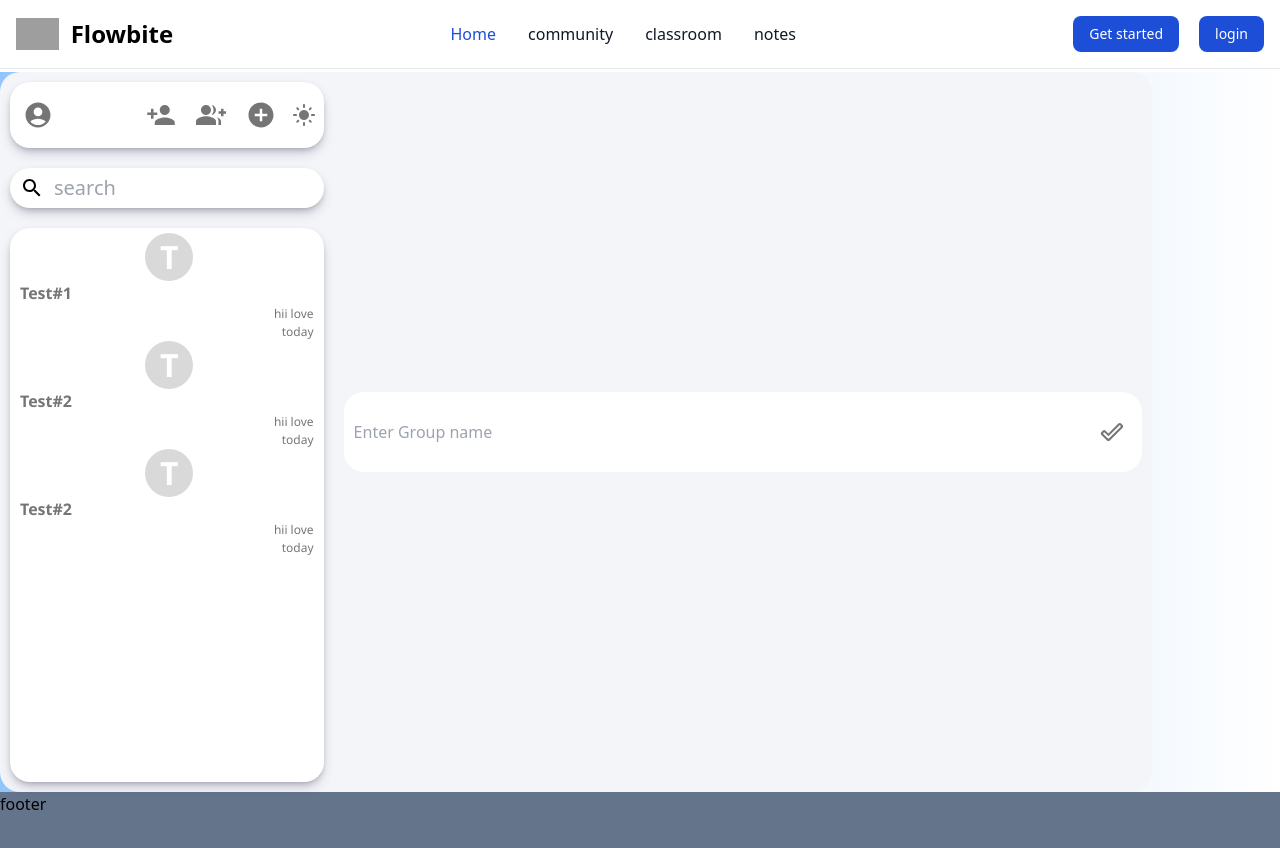
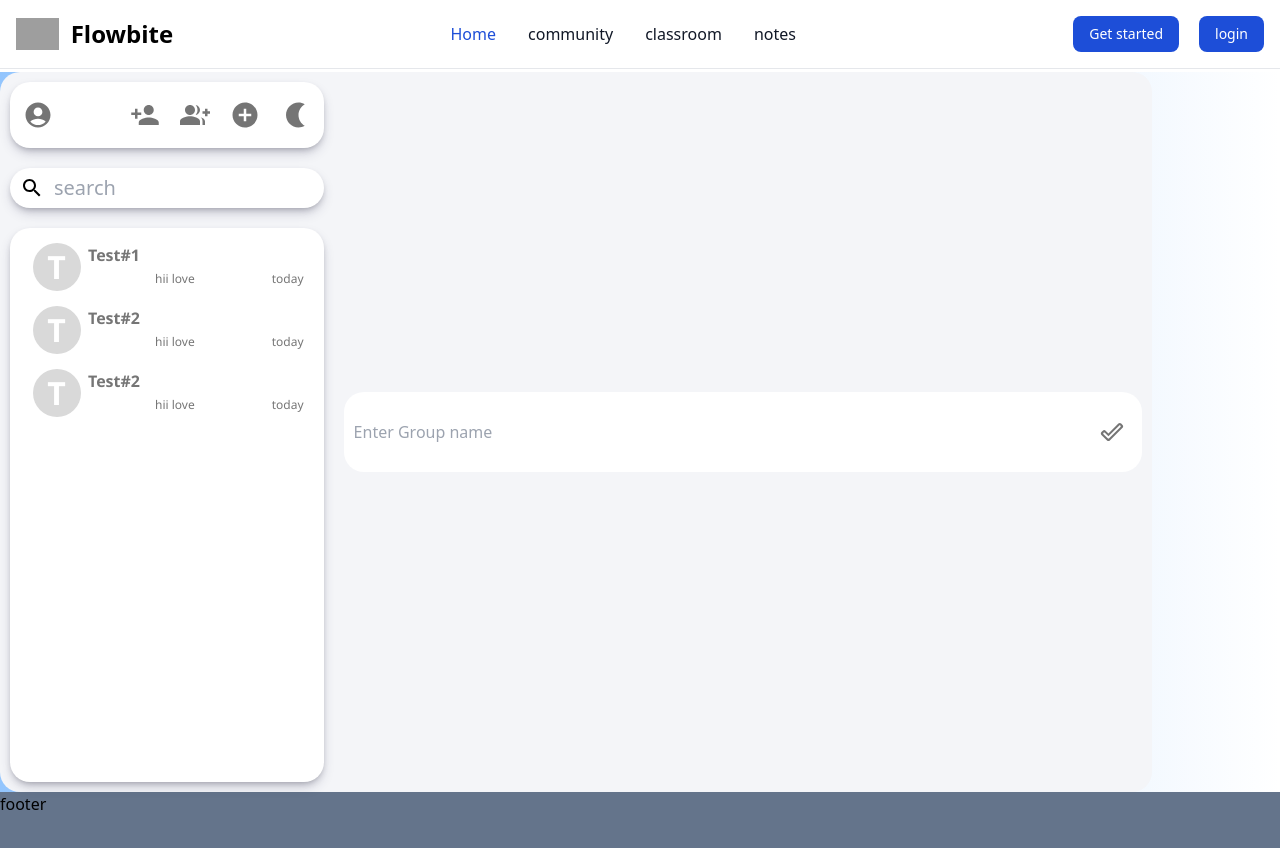
Before and after one commit to sanyampatil/E-education-W-RTC-PWA, a React (Vite) app: page /community/create-groups in a window 1280 px wide. Shown: the top 848 px of the page. Built offline with nearby package versions, Linux system fonts and the light colour scheme; grey boxes are pictures that could not be loaded.

Commit message:
added themetoggle Slice

```diff
--- a/src/components/community/ConversationItem.jsx
+++ b/src/components/community/ConversationItem.jsx
@@ -5,7 +5,7 @@ import { useNavigate } from 'react-router-dom'
 
   return (
     <>
-      <div className='.conversation-container'
+      <div className='conversation-container'
        onClick={() => navigate('chat')}
        >
         <p className='con-icon'>{props.name[0]}</p>
--- a/src/components/community/Sidebar.jsx
+++ b/src/components/community/Sidebar.jsx
@@ -11,6 +11,9 @@ import AccountCircleIcon from '@mui/icons-material/AccountCircle'
 import { IconButton } from '@mui/material'
 import ConversationItem from './ConversationItem'
 import { useNavigate } from 'react-router-dom'
+import { useDispatch, useSelector } from 'react-redux'
+import themeSlice, { toggleTheme } from '../../redux/slices/themeSlice'
+
 const Sidebar = () => {
   const [conversation, setconversation] = useState([
     {
@@ -32,20 +35,23 @@ const Sidebar = () => {
     }
   ])
   const navigate = useNavigate()
-  const [lightTheme, setlightTheme] = useState(true)
-
+  const dispatch = useDispatch(toggleTheme())
+  const lightTheme = useSelector((state)=>state.themeKey)
+console.log(lightTheme)
   return (
     <div className='sidebar-container'>
       <div className={'sb-header' + (lightTheme ? '' : ' dark')}>
         <div>
           <IconButton>
-            <AccountCircleIcon className={'icon' + (lightTheme ? '' : ' dark')} />
+            <AccountCircleIcon
+              className={'icon' + (lightTheme ? '' : ' dark')}
+            />
           </IconButton>
         </div>
 
         <div>
           <IconButton onClick={() => navigate('users')}>
-            <PersonAddIcon  className={'icon' + (lightTheme ? '' : ' dark')} />
+            <PersonAddIcon className={'icon' + (lightTheme ? '' : ' dark')} />
           </IconButton>{' '}
           <IconButton onClick={() => navigate('groups')}>
             <GroupAddIcon className={'icon' + (lightTheme ? '' : ' dark')} />
@@ -54,24 +60,28 @@ const Sidebar = () => {
             <AddCircleIcon className={'icon' + (lightTheme ? '' : ' dark')} />
           </IconButton>{' '}
           <IconButton
-          className={'icon' + (lightTheme ? '' : ' dark')}
             onClick={() => {
-              setlightTheme(prevValue => {
-                return !prevValue
-              })
+              dispatch(toggleTheme())
             }}
           >
-            {lightTheme && <LightModeIcon />}
-
-            {!lightTheme && <NightlightIcon />}
+            {lightTheme && (
+              <NightlightIcon
+                className={'icon' + (lightTheme ? '' : ' dark')}
+              />
+            )}
+            {!lightTheme && (
+              <LightModeIcon className={'icon' + (lightTheme ? '' : ' dark')} />
+            )}
           </IconButton>
         </div>
       </div>
 
       <div className={'sb-search' + (lightTheme ? '' : ' dark')}>
         <SearchIcon />
-        <input placeholder='search' className={'search-box' + (lightTheme ? '' : ' dark')} />
-
+        <input
+          placeholder='search'
+          className={'search-box' + (lightTheme ? '' : ' dark')}
+        />
       </div>
       <div className={'sb-conversations' + (lightTheme ? '' : ' dark')}>
         {conversation.map(conversation => {
--- /dev/null
+++ b/src/redux/slices/themeSlice.js
@@ -0,0 +1,14 @@
+import { createSlice } from "@reduxjs/toolkit";
+
+export const themeSlice = createSlice({
+  name: "themeSlice",
+  initialState: true,
+  reducers: {
+    toggleTheme: (state) => {
+      return (state = !state);
+    },
+  },
+});
+
+export const { toggleTheme } = themeSlice.actions;
+export default themeSlice.reducer;
--- a/src/redux/store.js
+++ b/src/redux/store.js
@@ -1,10 +1,11 @@
 import { configureStore } from "@reduxjs/toolkit";
-
+import themeSliceReducer from "./slices/themeSlice";
 import authSlice from './slices/authSlices';
 
 
 const store = configureStore({
     reducer: {
+        themeKey: themeSliceReducer,
         auth: authSlice,
 
     },
```
